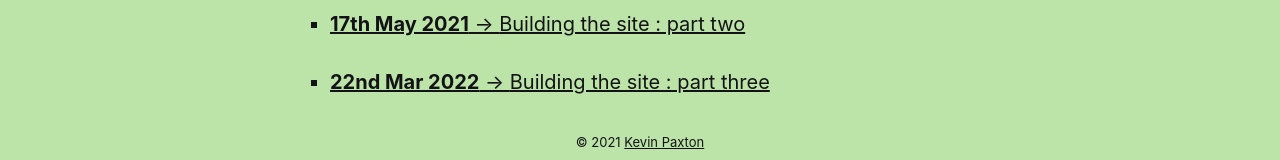
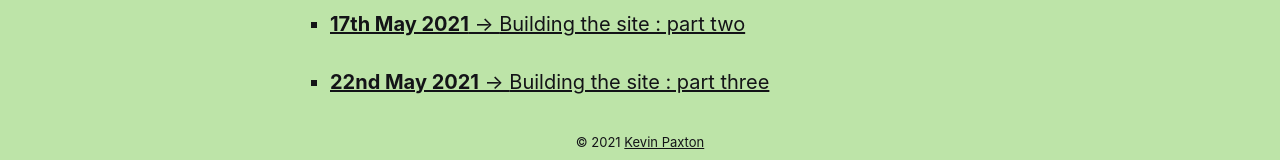
Before and after one commit to kgpax/website, a React (Create React App) app: page / in a window 1280 px wide. Shown: the part 884-1044 px from the top of the page. Built offline with nearby package versions, Linux system fonts and the light colour scheme; a web font is replaced by a local one.

Commit message:
Fixed date on article

```diff
--- a/src/site.js
+++ b/src/site.js
@@ -33,7 +33,7 @@ nav.push({
   path: '/site-build-003',
   title: 'Building the site : part three',
   shortTitle: 'Part three',
-  date: '2021-15-22',
+  date: '2021-05-22',
   Component: SiteBuild003,
   prev: reference('/site-build-002'),
   next: null,
```
